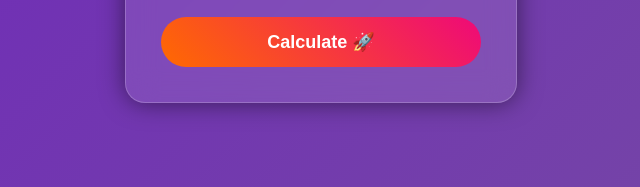
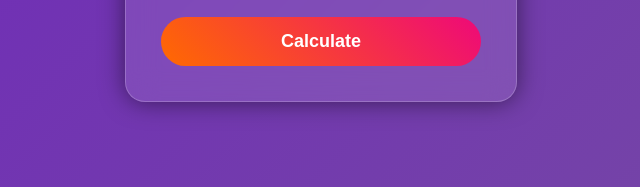
Before and after one commit to Siri23072004/calculator, a website: page index.html in a window 1280 px wide. Shown: the part 535-722 px from the top of the page, 319-959 px from the left. Drawn offline with Linux system fonts and the light colour scheme.

```diff
--- a/index.html
+++ b/index.html
@@ -124,7 +124,7 @@
         <label>Second Number</label>
         <input type="number" name="num2" placeholder="Enter second number" required>
 
-        <button type="submit">Calculate 🚀</button>
+        <button type="submit">Calculate </button>
 
     </form>
 </div>
```
